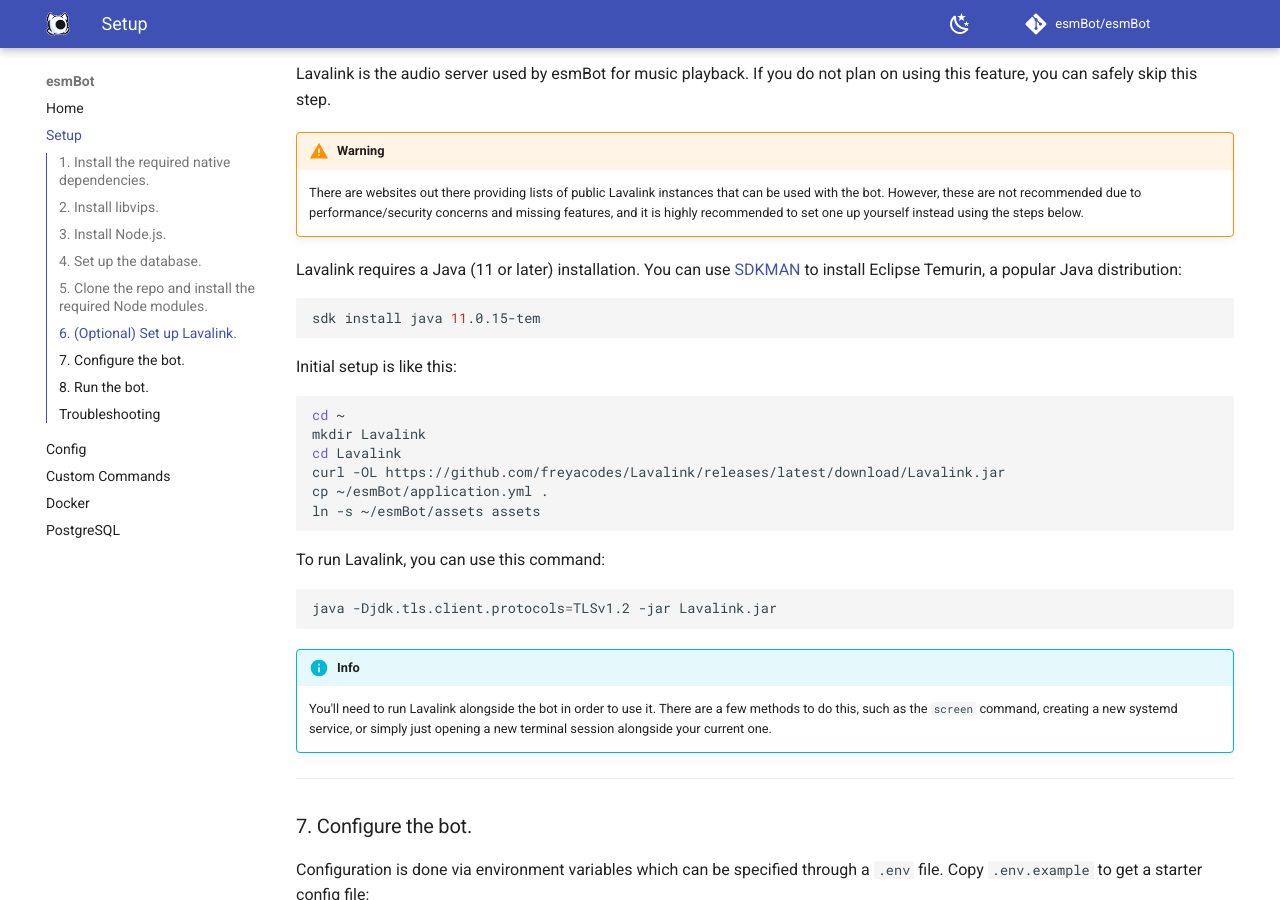
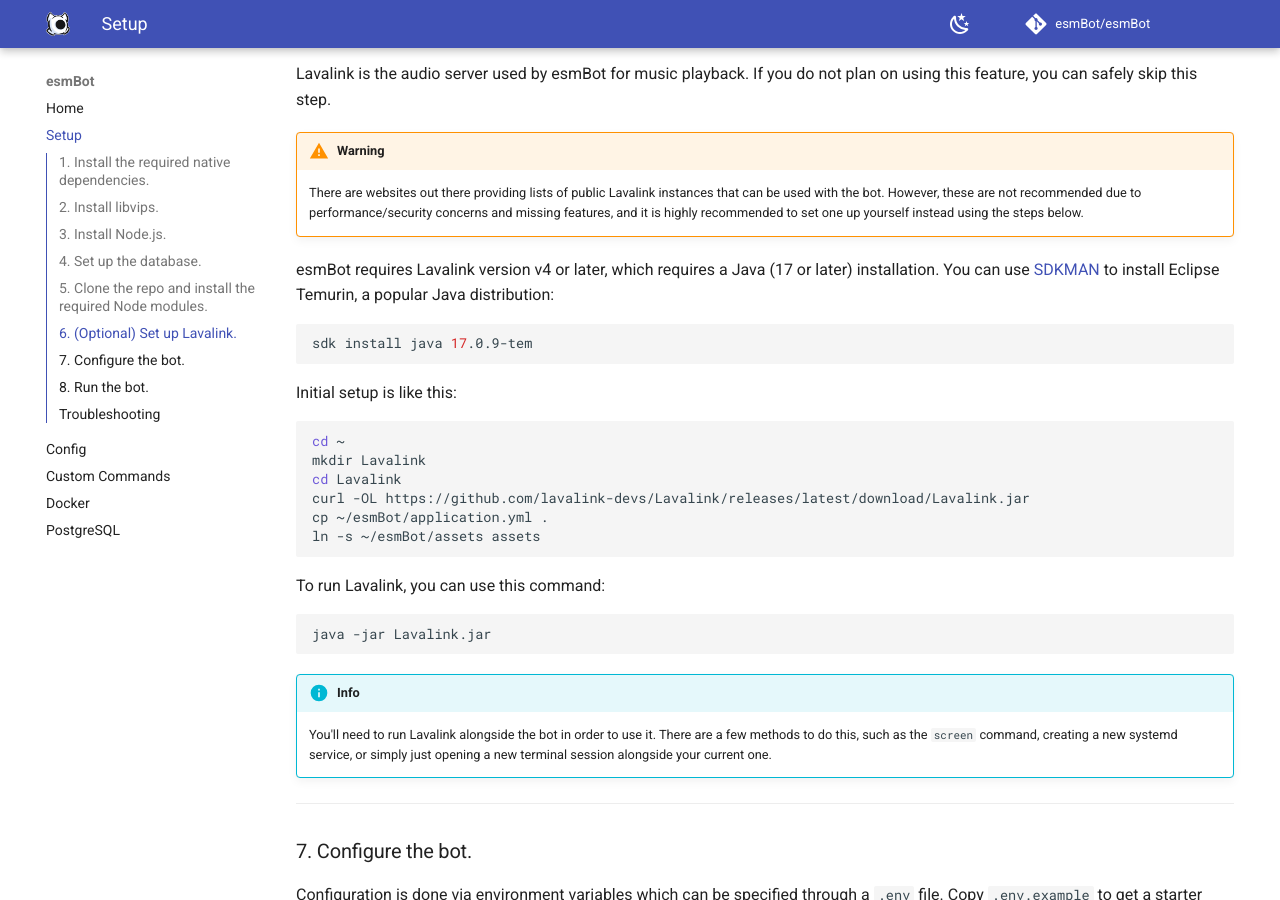
Before and after one commit to esmBot/esmBot, an MkDocs documentation site: the page built from docs/setup.md, in a window 1280 px wide and 900 px high, scrolled down 2599 px. Built offline with MkDocs 1.6.1 and Material for MkDocs 9.7.7, drawn with Linux system fonts in a browser that asks for light colours; comment, search, counter and statistics services are not loaded.

Commit message:
docs: Update documentation and configs for Lavalink v4

````diff
--- a/application.yml
+++ b/application.yml
@@ -21,8 +21,8 @@
   plugins:
     - dependency: "com.github.esmBot:lava-xm-plugin:v0.2.1"
       repository: "https://jitpack.io"
-    - dependency: "com.github.TopiSenpai.LavaSrc:lavasrc-plugin:3.2.0"
-      repository: "https://jitpack.io"
+    - dependency: "com.github.topi314.lavasrc:lavasrc-plugin:4.0.0"
+      repository: "https://maven.lavalink.dev/releases"
 
 plugins:
   lavasrc:
--- a/docker-compose.yml
+++ b/docker-compose.yml
@@ -31,7 +31,7 @@
 
   lavalink:
     container_name: lavalink
-    image: ghcr.io/lavalink-devs/lavalink:3
+    image: ghcr.io/lavalink-devs/lavalink:4
     restart: unless-stopped
     volumes:
       - ./application.yml:/opt/Lavalink/application.yml
--- a/docs/setup.md
+++ b/docs/setup.md
@@ -143,9 +143,9 @@
 !!! warning
     There are websites out there providing lists of public Lavalink instances that can be used with the bot. However, these are not recommended due to performance/security concerns and missing features, and it is highly recommended to set one up yourself instead using the steps below.
 
-Lavalink requires a Java (11 or later) installation. You can use [SDKMAN](https://sdkman.io) to install Eclipse Temurin, a popular Java distribution:
+esmBot requires Lavalink version v4 or later, which requires a Java (17 or later) installation. You can use [SDKMAN](https://sdkman.io) to install Eclipse Temurin, a popular Java distribution:
 ```sh
-sdk install java 11.0.15-tem
+sdk install java 17.0.9-tem
 ```
 
 Initial setup is like this:
@@ -153,13 +153,13 @@
 cd ~
 mkdir Lavalink
 cd Lavalink
-curl -OL https://github.com/freyacodes/Lavalink/releases/latest/download/Lavalink.jar
+curl -OL https://github.com/lavalink-devs/Lavalink/releases/latest/download/Lavalink.jar
 cp ~/esmBot/application.yml .
 ln -s ~/esmBot/assets assets
 ```
 To run Lavalink, you can use this command:
 ```sh
-java -Djdk.tls.client.protocols=TLSv1.2 -jar Lavalink.jar
+java -jar Lavalink.jar
 ```
 
 !!! info
````
Also changed, not shown: README.md (+1 -1 lines).
